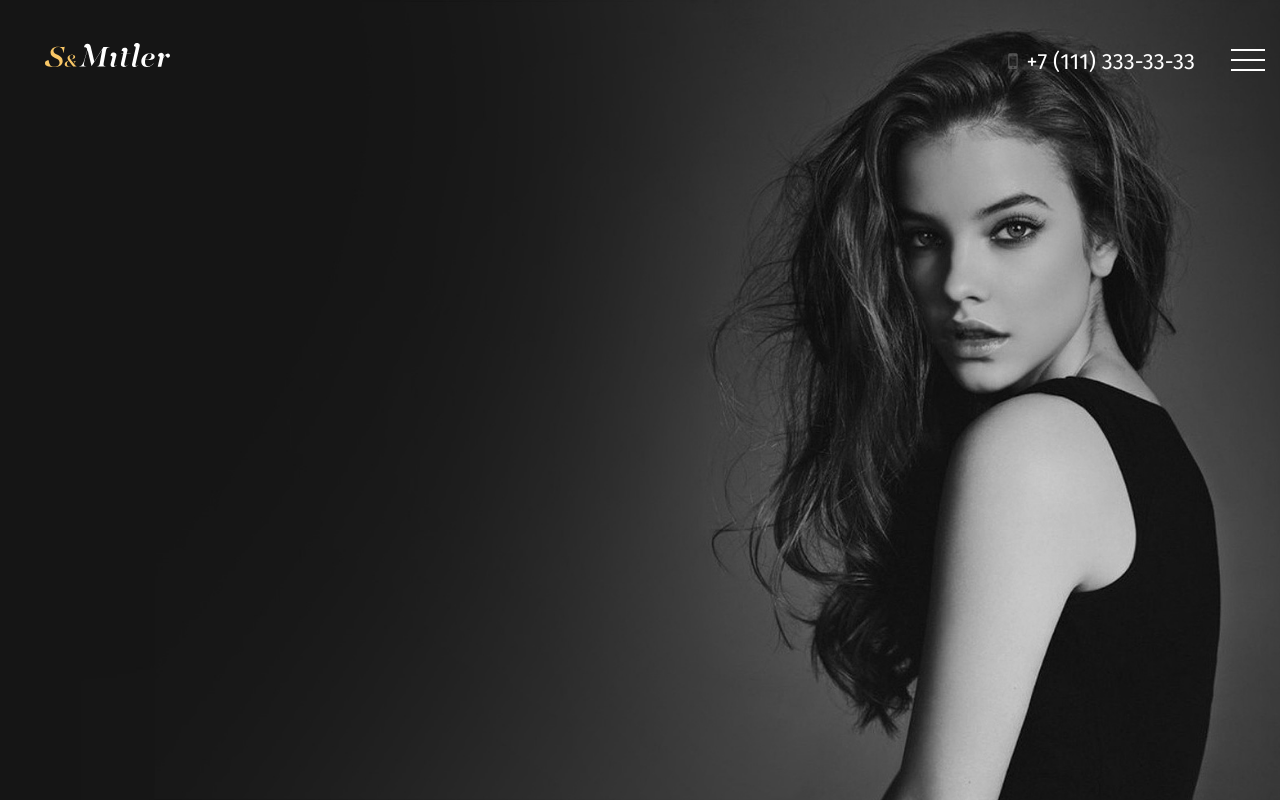
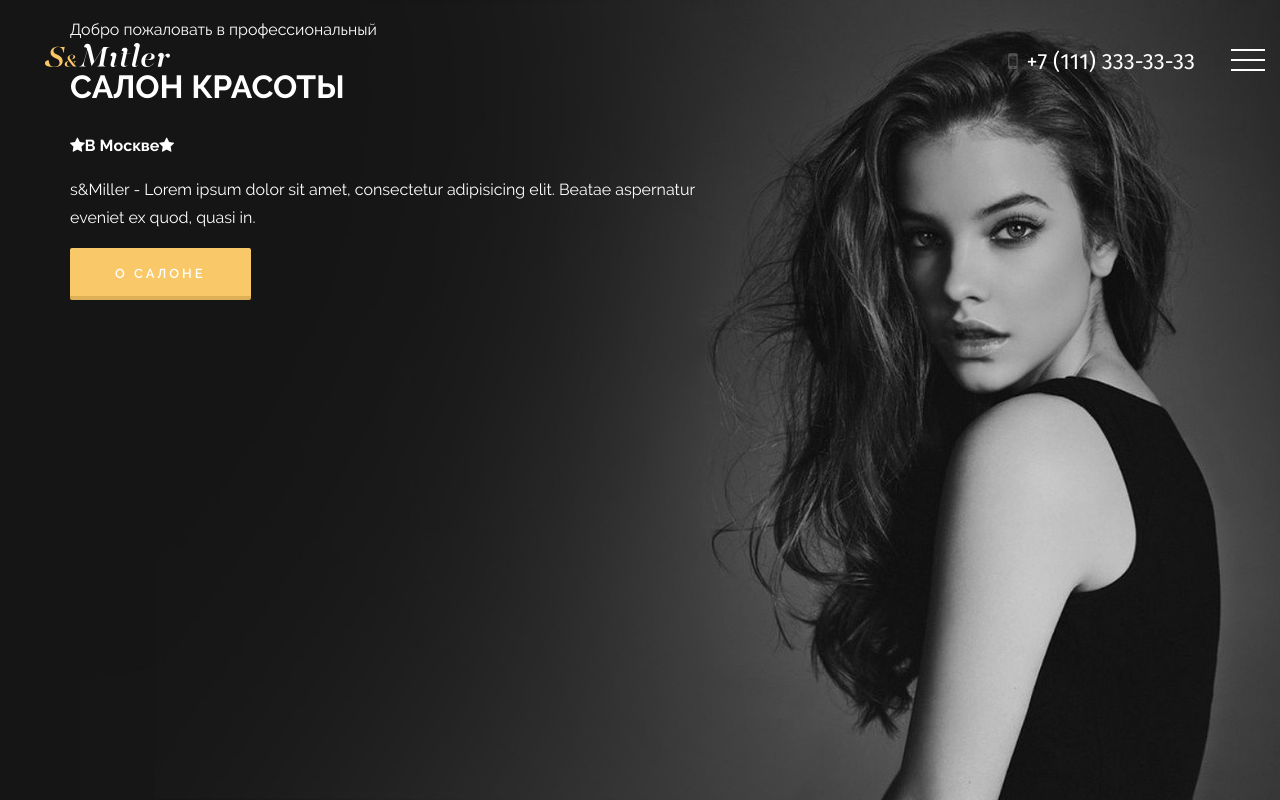
Before and after one commit to ustiuzhanin/miller-project, a website: page app/index.html in a window 1280 px wide. Drawn offline with nearby package versions, Linux system fonts and the light colour scheme; files that its build step writes are made by us from their sources.

Commit message:
fix mmenu animation, add header content

```diff
--- a/app/index.html
+++ b/app/index.html
@@ -60,6 +60,29 @@
 
 				</div>
 
+				<div class="container-flex">
+					<div class="flex-center">
+						<div class="container">
+							<div class="row">
+								<div class="col-sm-7">
+
+									<div class="header-composition">
+										<div class="welcome">
+											<p><span>Добро пожаловать в профессиональный</span></p>
+											<h1 class="h1">Салон красоты</h1>
+											<strong><i class="fa fa-star"></i>В Москве<i class="fa fa-star"></i></strong>
+										</div>
+									</div>
+
+									<p>s&Miller - Lorem ipsum dolor sit amet, consectetur adipisicing elit. Beatae aspernatur eveniet ex quod, quasi in.</p>
+
+									<a href="#" class="button">О салоне</a>
+								</div>
+							</div>
+						</div>
+					</div>
+				</div>
+
 			</header>
 		</div>
 		<div id="my-content"></div>
--- a/app/js/common.js
+++ b/app/js/common.js
@@ -11,9 +11,10 @@ $(function() {
 	});
 
 	var api = $('#my-menu').data('mmenu');
-	api.bind('open:start', function() {
+	api.bind('open:finish', function() {
 		$('.hamburger').addClass('is-active');
-	}).bind('close:finish', function() {
+	});
+	api.bind('close:finish', function() {
 		$('.hamburger').removeClass('is-active');
 	});
 
--- a/app/sass/main.sass
+++ b/app/sass/main.sass
@@ -48,6 +48,10 @@ body
 				width: 100%
 				z-index: 1
 
+.h1, .h2, .h3, .h4, .h5, .h6
+	line-height: 1.4
+	text-transform: uppercase
+
 .logo
 	img
 		width: 125px
@@ -79,6 +83,46 @@ section
 	max-width: 100%
 	height: auto
 
+.button
+	display: inline-block
+	border: none
+	color: #fff
+	text-decoration: none
+	background-color: $accent
+	padding: 15px 45px
+	font-size: 13px
+	text-transform: uppercase
+	font-weight: 600
+	letter-spacing: 3px
+	border-radius: 2px
+	text-align: center
+	position: relative
+	outline: none
+	transition: background-color .1s ease
+	&::after
+		transition: background-color .2s ease
+		position: absolute
+		content: ''
+		height: 4px
+		bottom: 0
+		width: 100%
+		background-color: darken($accent, 50%)
+		opacity: .18
+		border-bottom-left-radius: 2px
+		border-bottom-right-radius: 2px
+		left: 0
+	&:focus, &:hover
+		text-decoration: none
+		color: #fff
+	&:hover
+		background-color: lighten($accent, 5%)
+		&::after
+			opacity: .22
+	&:active
+		background-color: darken($accent, 5%)
+		&::after
+			opacity: .32
+
 .hamburger
 	position: absolute
 	right: 0
@@ -91,7 +135,6 @@ section
 	width: 34px
 	height: 2px
 	background-color: #fff
-
 
 .mm-navbar
 	height: auto
```
Also changed, not shown: app/js/common.min.js, app/js/scripts.min.js.
